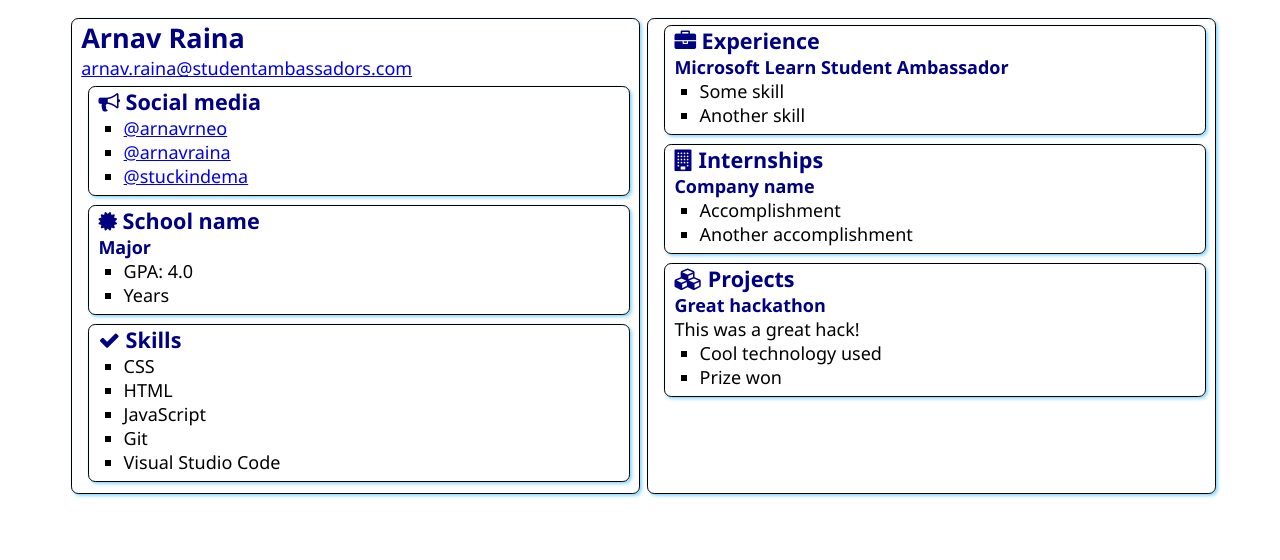
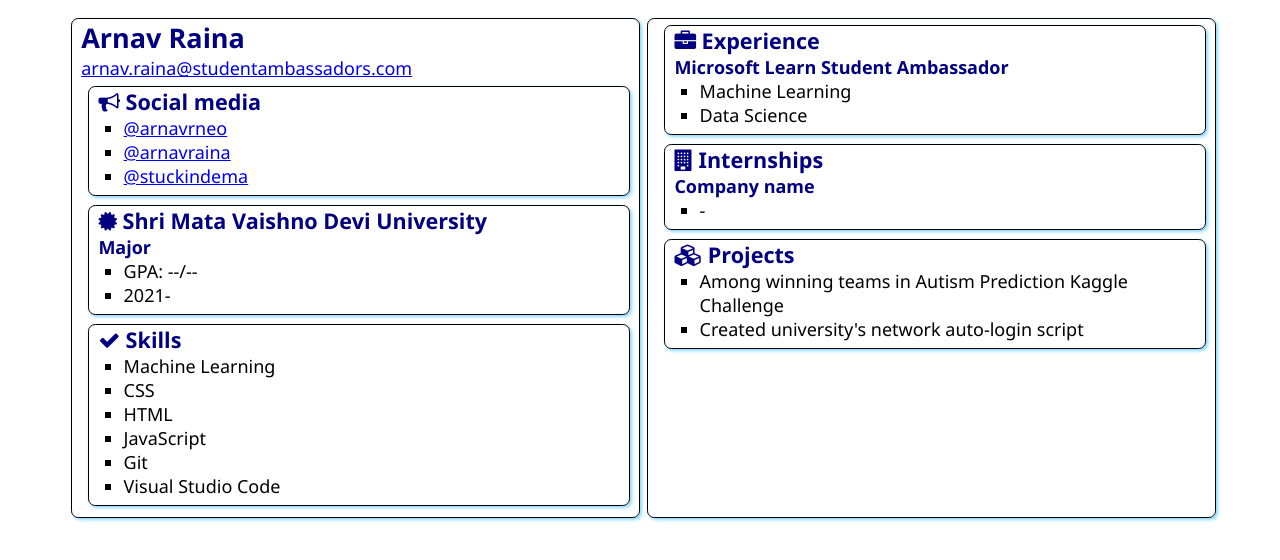
Before and after one commit to arnavrneo/SATechnicalOnboarding, a plain HTML site: page src/index.html in a window 1280 px wide. Drawn offline with Linux system fonts and the light colour scheme.

Commit message:
Update index.html

```diff
--- a/src/index.html
+++ b/src/index.html
@@ -31,12 +31,12 @@
                 <div class="education">
                     <h2>
                         <i class="fa fa-certificate" aria-hidden="true"></i>
-                        School name
+                        Shri Mata Vaishno Devi University
                     </h2>
                     <h3>Major</h3>
                     <ul>
-                        <li>GPA: 4.0</li>
-                        <li>Years</li>
+                        <li>GPA: --/--</li>
+                        <li>2021-</li>
                     </ul>
                 </div>
             </section>
@@ -47,6 +47,7 @@
                     Skills
                 </h2>
                 <ul>
+                    <li>Machine Learning</li>
                     <li>CSS</li>
                     <li>HTML</li>
                     <li>JavaScript</li>
@@ -63,8 +64,8 @@
                 </h2>
                 <h3>Microsoft Learn Student Ambassador</h3>
                 <ul>
-                    <li>Some skill</li>
-                    <li>Another skill</li>
+                    <li>Machine Learning</li>
+                    <li>Data Science</li>
                 </ul>
             </section>
             <section class="box">
@@ -75,8 +76,7 @@
 
                 <h3>Company name</h3>
                 <ul>
-                    <li>Accomplishment</li>
-                    <li>Another accomplishment</li>
+                    <li>-</li>
                 </ul>
             </section>
             <section class="box">
@@ -84,12 +84,9 @@
                     <i class="fa fa-cubes" aria-hidden="true"></i>
                     Projects
                 </h2>
-
-                <h3>Great hackathon</h3>
-                <div>This was a great hack!</div>
                 <ul>
-                    <li>Cool technology used</li>
-                    <li>Prize won</li>
+                    <li>Among winning teams in Autism Prediction Kaggle Challenge</li>
+                    <li>Created university's network auto-login script</li>
                 </ul>
             </section>
         </article>
```
